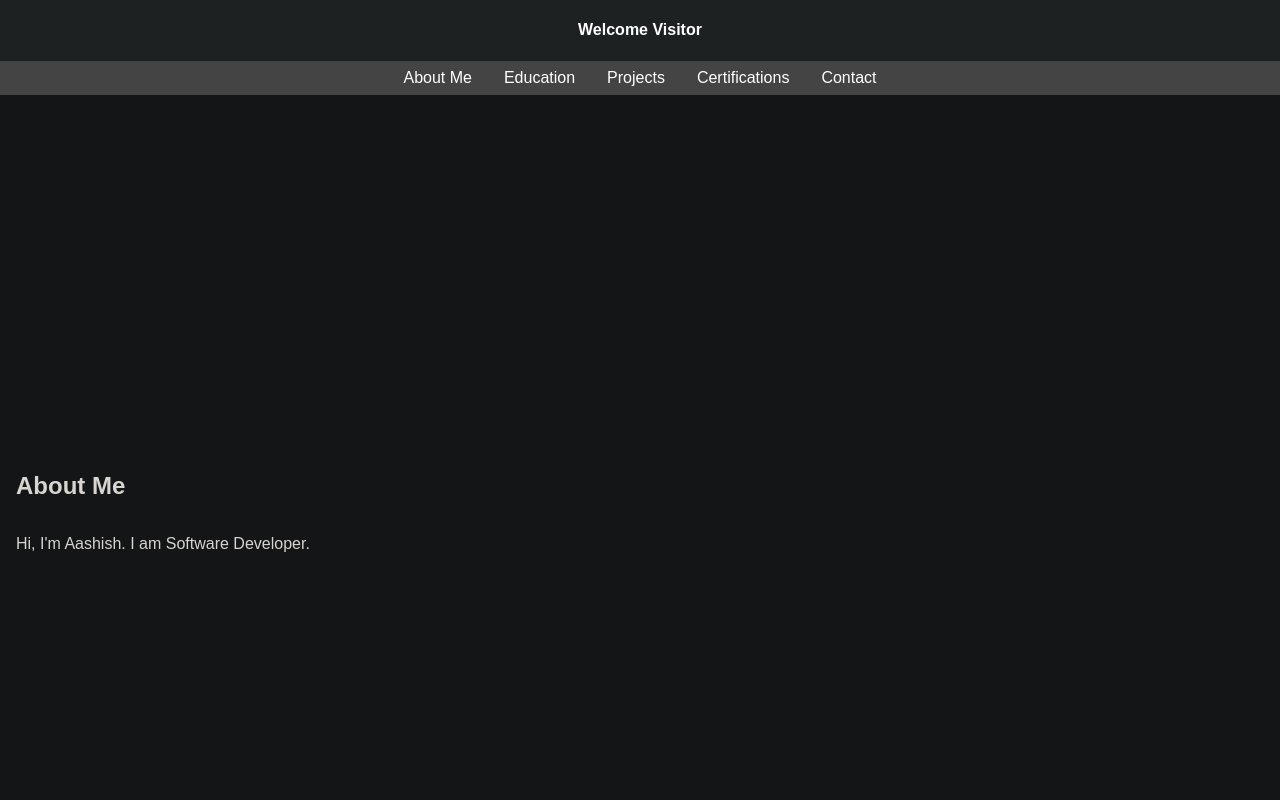
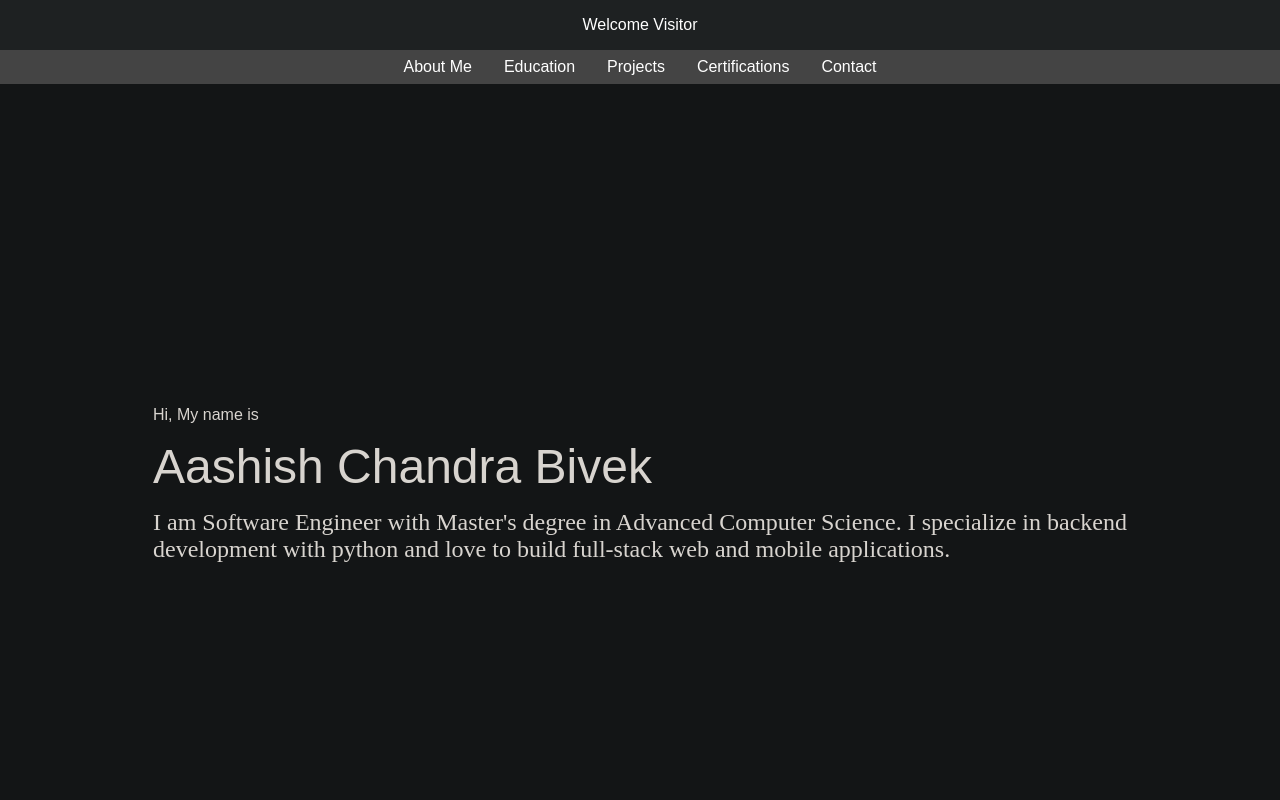
Before and after one commit to AashishCB/portfolio, a plain HTML site: page index.html in a window 1280 px wide. Shown: the top 800 px of the page. Drawn offline with Linux system fonts and the light colour scheme.

Commit message:
add details in 'about' section and improved css

```diff
--- a/index.html
+++ b/index.html
@@ -21,7 +21,7 @@
 </head>
 <body>
 <header>
-    <h4>Welcome Visitor</h4>
+    <p>Welcome Visitor</p>
     <nav>
         <ul>
             <li><a class="nav-link" data-target="about" href="#">About Me</a></li>
@@ -33,8 +33,15 @@
     </nav>
 </header>
 <div class="about">
-    <h2>About Me</h2>
-    <p>Hi, I'm Aashish. I am Software Developer.</p>
+    <div>
+        <p>Hi, My name is</p>
+        <p class="full_name">Aashish Chandra Bivek</p>
+        <div class="personal_summary">
+            <span>I am Software Engineer with Master's degree in Advanced Computer Science.</span>
+            <span>I specialize in backend <br>development with python and love to build full-stack web and mobile applications.</span>
+        </div>
+    </div>
+
 </div>
 <div class="education">
     <h2>Education</h2>
--- a/styles.css
+++ b/styles.css
@@ -9,7 +9,6 @@ header {
     background-color: rgb(30, 33, 34);
     color: white;
     text-align: center;
-    padding: 0.001em 0;
 }
 
 nav {
@@ -35,24 +34,46 @@ nav ul li a {
 }
 
 div {
-    padding: 1em;
-    background-color: #131516;
 
     h2 {
         color: #d8d4cf;
     }
 
     p {
+        margin: 15px;
         color: #d8d4cf;
     }
 
 }
 
-.about, .projects, .contact {
+.about {
     height: 100vh;
     display: flex;
     flex-direction: column;
     justify-content: center;
+    align-items: center;
+    padding: 0 50px 0 50px;
+    background-color: #131516;
+
+    .full_name {
+        font-size: xxx-large;
+    }
+    .personal_summary {
+        color: #d8d4cf;
+        font-family: fangsong;
+        margin: 15px;
+        font-size: 1.5em;
+    }
+}
+
+.projects{
+    height: 100vh;
+    display: flex;
+    flex-direction: column;
+    justify-content: center;
+    margin: 0;
+    padding: 0;
+    background-color: #131516;
 }
 
 .education{
@@ -70,10 +91,11 @@ div {
     background-color: rgb(30, 33, 34)
 }
 .contact {
-    height: 20vh;
+    height: 50vh;
     display: flex;
     flex-direction: column;
     justify-content: center;
+    background-color: #131516;
 }
 
 a {
```
